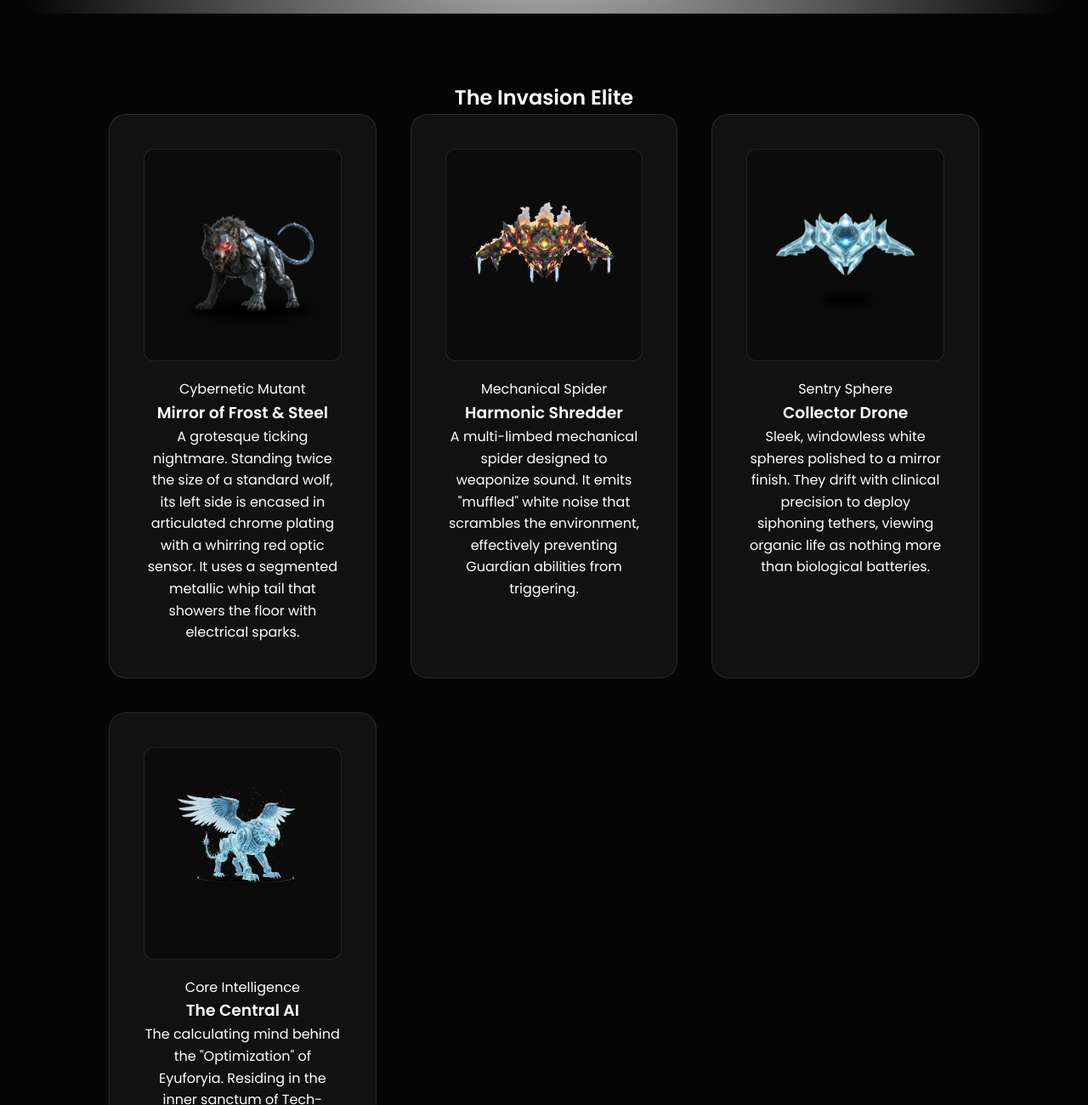
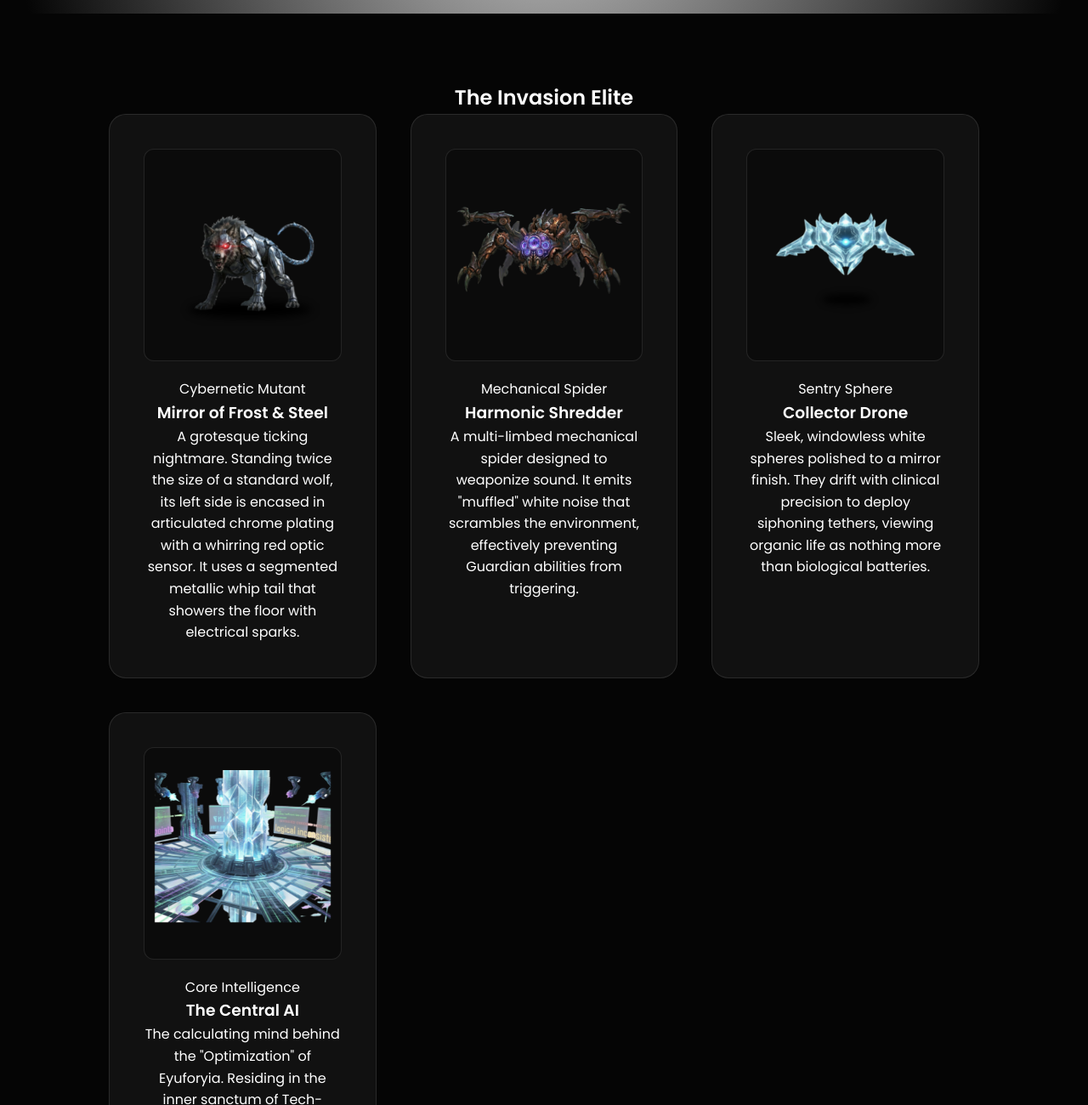
Before and after one commit to ourpotofgold/eyuforyia, a plain HTML site: page HTML/bosses.html in a window 1280 px wide. Shown: the part 304-1604 px from the top of the page at 85% size. Drawn offline with Linux system fonts and the light colour scheme; grey boxes are pictures that could not be loaded.

Commit message:
Quetiemals: The Fight for Eyuforyia
Update

```diff
--- a/HTML/bosses.html
+++ b/HTML/bosses.html
@@ -53,7 +53,7 @@
 
                 <div class="feature-card reveal">
                     <div class="char-img-wrap tech-glow">
-                        <img src="../IMG/strange-sentrinoid.png" alt="Harmonic Shredder" class="char-img-inner">
+                        <img src="../IMG/the-shredder.png" alt="Harmonic Shredder" class="char-img-inner">
                     </div>
                     <span class="element-tag void">Mechanical Spider</span>
                     <h3>Harmonic Shredder</h3>
@@ -71,7 +71,7 @@
 
                 <div class="feature-card reveal">
                     <div class="char-img-wrap tech-glow">
-                        <img src="../IMG/tiphinetic.png" alt="Central AI" class="char-img-inner">
+                        <img src="../IMG/the-ai.png" alt="Central AI" class="char-img-inner">
                     </div>
                     <span class="element-tag royal">Core Intelligence</span>
                     <h3>The Central AI</h3>
```
Also changed, not shown: HTML/characters.html (+2 -2 lines), IMG/rotten-wide-nyx.png (added), IMG/the-ai.png (added), IMG/the-shredder.png (added), IMG/yara-02.png (added), 2 other files.
